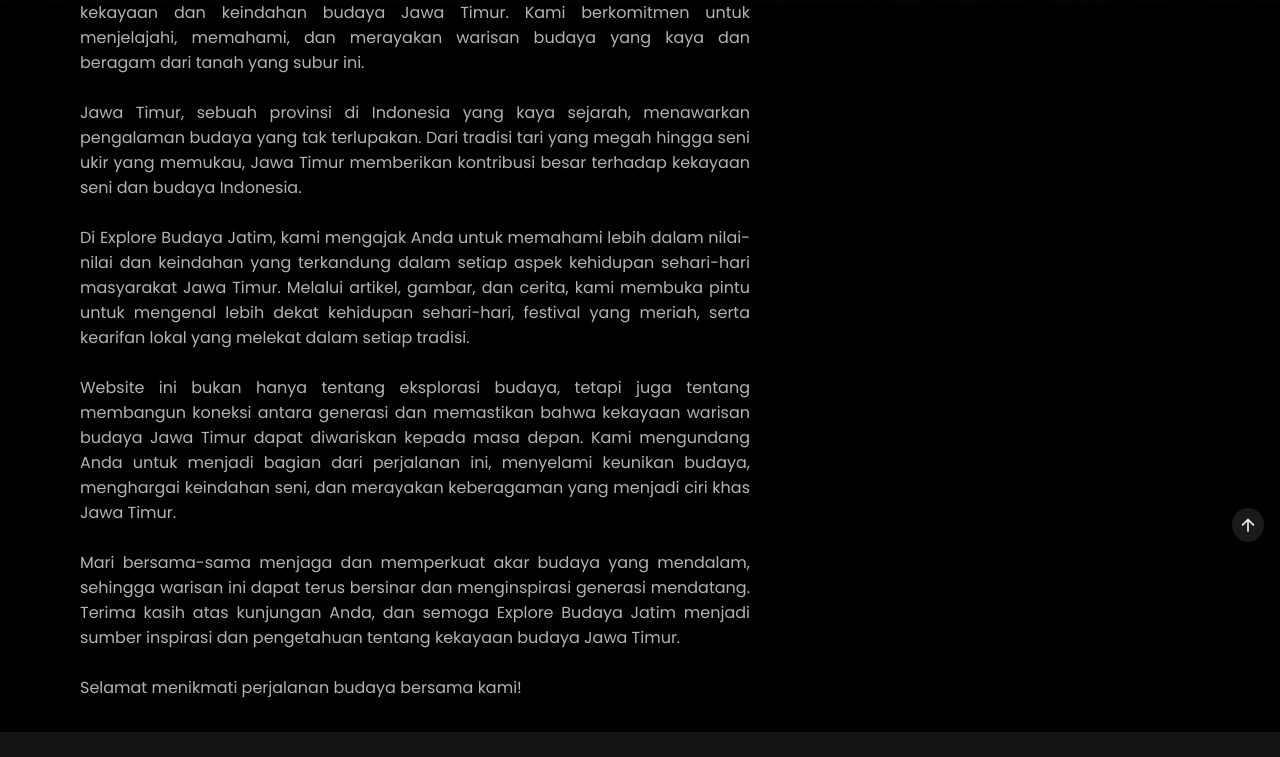
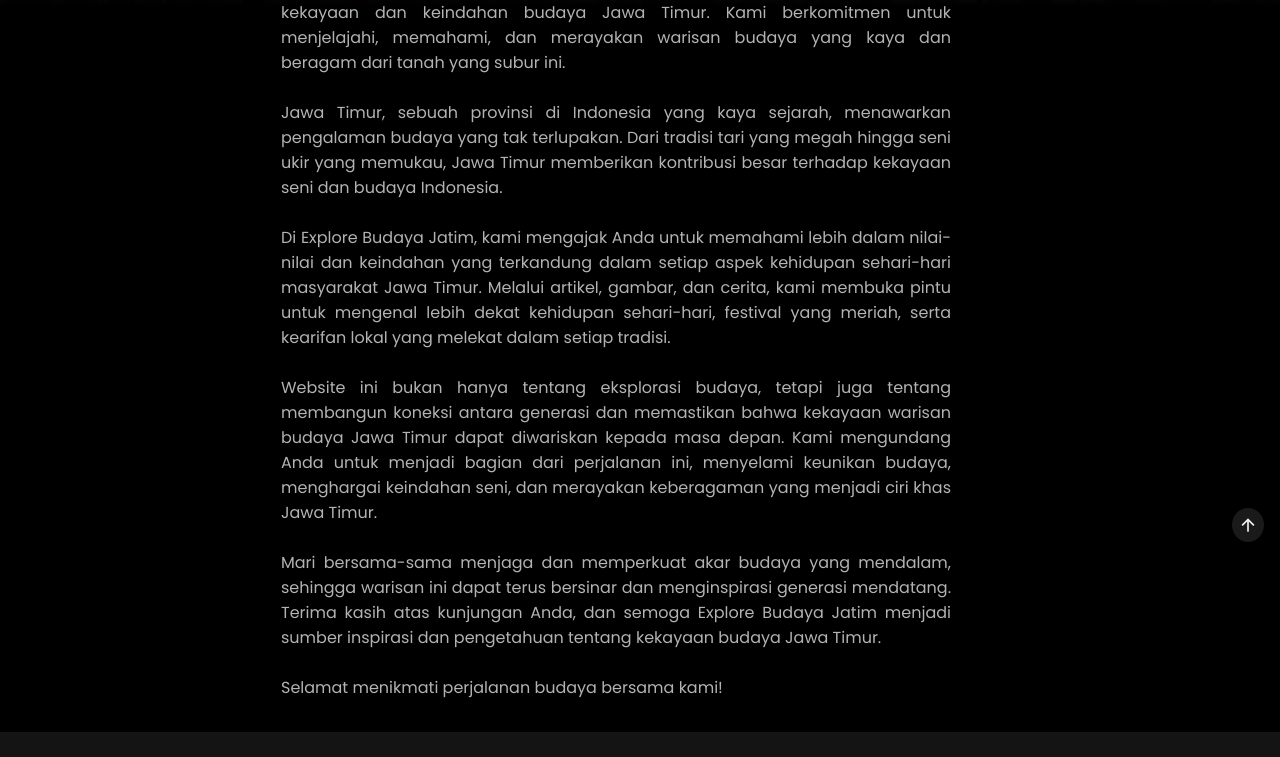
Before and after one commit to Dwiseptiann9/Explore-Budaya-Jatim, a plain HTML site: page about.html in a window 1280 px wide. Shown: the part 658-1415 px from the top of the page. Drawn offline with nearby package versions, Linux system fonts and the light colour scheme.

Commit message:
update css

```diff
--- a/assets/css/styles.css
+++ b/assets/css/styles.css
@@ -383,7 +383,6 @@
 /*=============== About ===============*/
 .About {
   position: relative;
-
 }
 
 .About_image {
@@ -523,12 +522,12 @@
     grid-template-columns: repeat(2, 240px);
   }
 
-  .about_container {
+  .About_container {
     grid-template-columns: repeat(2, 350px);
   }
 
-  .about_data,
-  .about_data .section__title {
+  .About_data,
+  .About_data .section__title {
     text-align:justify;
   }
 
@@ -622,8 +621,9 @@
     grid-template-columns: 670px 1fr;
   }
 
-  .About_data,
-  .About_data .section__title{
+  .About_data{
     text-align: justify;
+    margin-left: 30%;
+    margin-right: -30%;
   }
 }
```
Also changed, not shown: index.html (+2 -2 lines).
